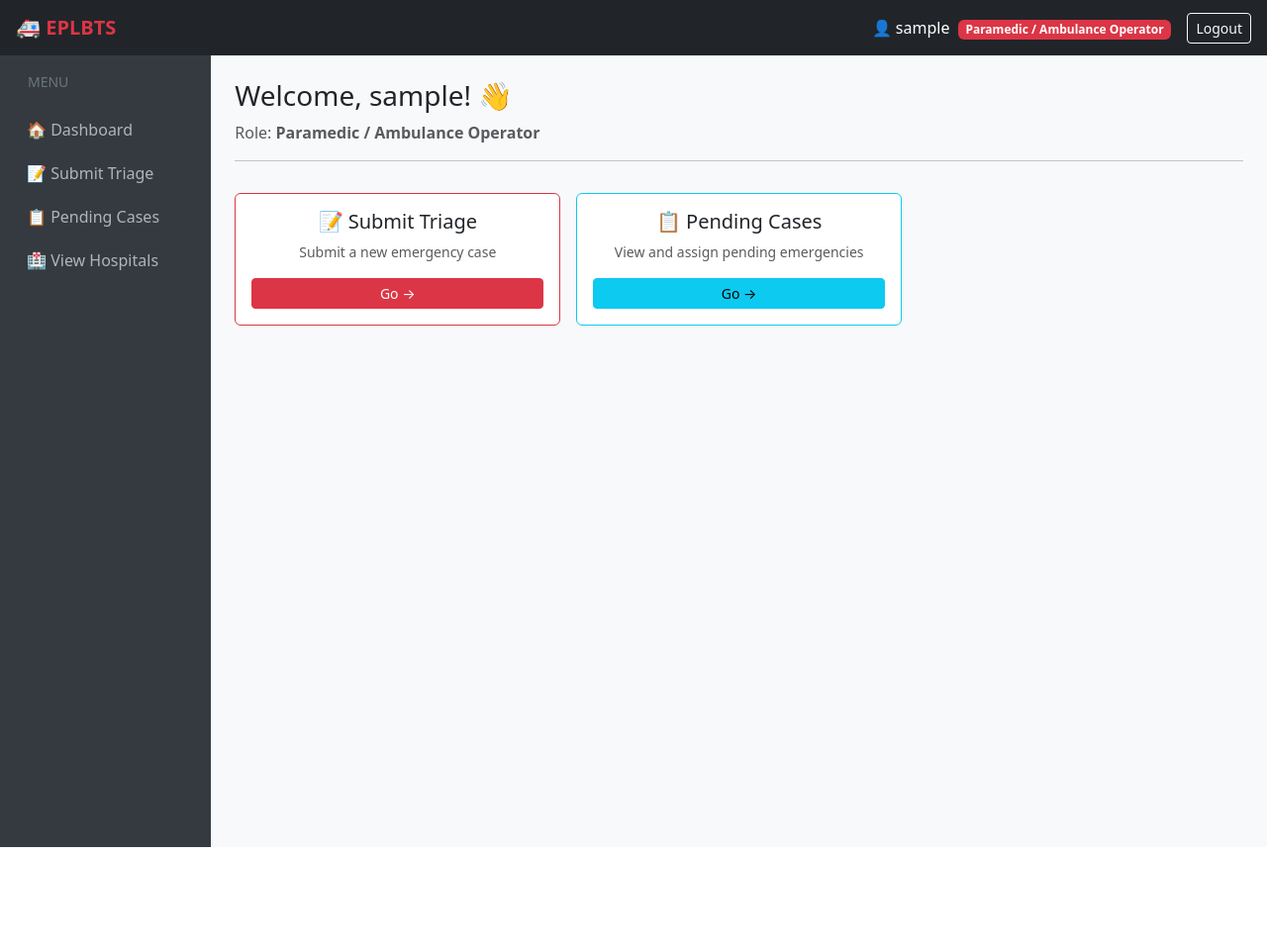
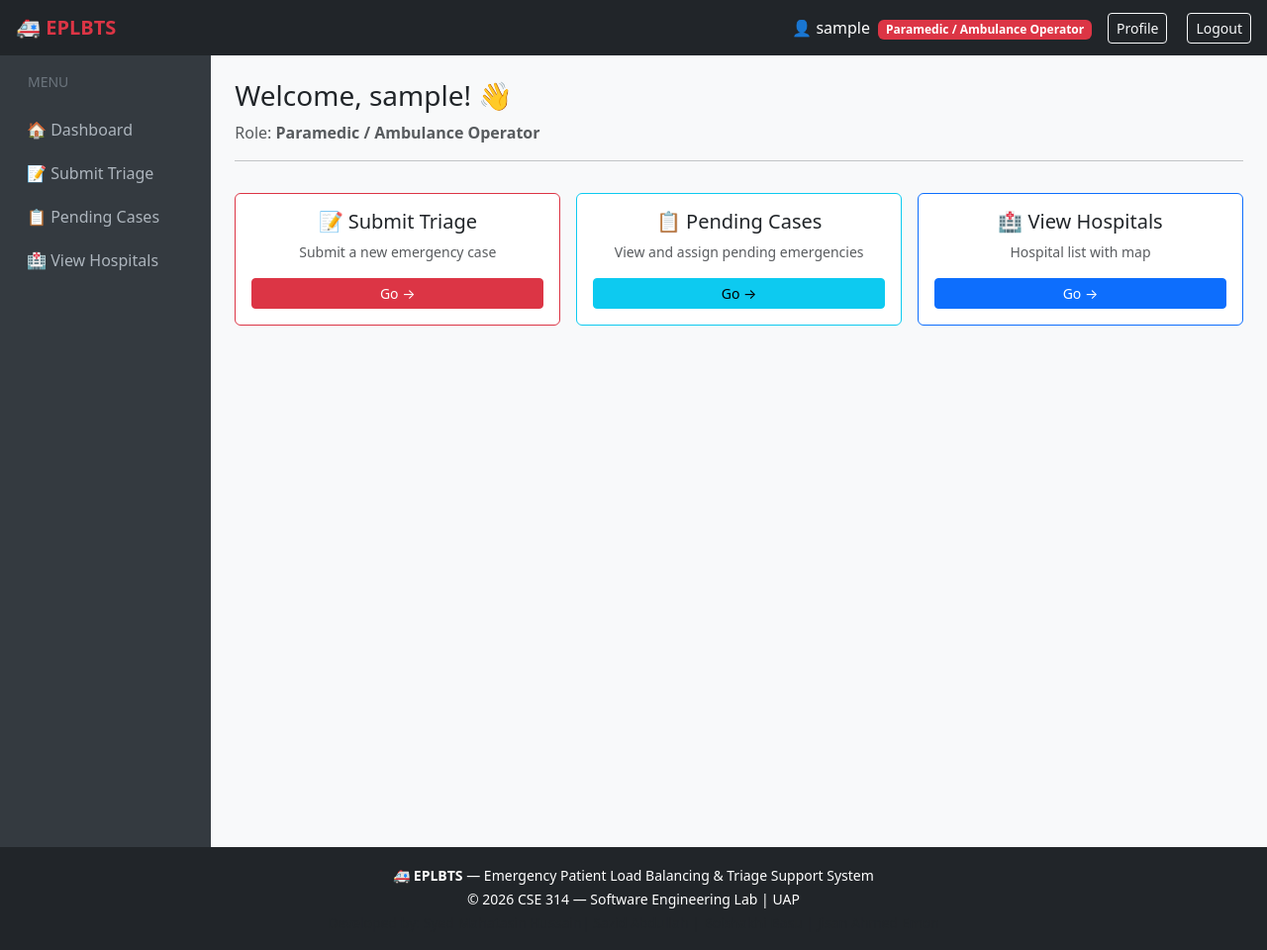
Before and after one commit to Rizon40/EPLBTS-Project, a Django app: page /home/ in a window 1280 px wide. Shown: the whole page at 99% size. Before the commit the page ends 856 px from the top, so only its background shows below. Run offline with Django 5.2, Linux system fonts and the light colour scheme; the visitor is signed in with stand-in values (Sample User, id 1).

Commit message:
Update base and deshboard.html

```diff
--- a/eplbts/templates/base.html
+++ b/eplbts/templates/base.html
@@ -7,8 +7,17 @@
     <!-- Bootstrap 5 CDN -->
     <link href="https://cdn.jsdelivr.net/npm/bootstrap@5.3.0/dist/css/bootstrap.min.css" rel="stylesheet">
     <style>
+
+
         body {
             background-color: #f8f9fa;
+            display: flex;
+            flex-direction: column;
+            min-height: 100vh;
+        }
+
+        .container-fluid {
+            flex: 1;
         }
 
         .navbar-brand {
@@ -33,6 +42,13 @@
             color: white;
         }
 
+        .sidebar a.active {
+            background-color: #495057;
+            color: white;
+            font-weight: bold;
+            border-left: 3px solid #dc3545;
+        }
+
         .role-badge {
             font-size: 0.75rem;
         }
@@ -46,9 +62,12 @@
     {% if user.is_authenticated %}
     <div class="d-flex align-items-center gap-3">
         <span class="text-white">
-            👤 {{ user.username }}
-            <span class="badge bg-danger role-badge ms-1">{{ user.get_role_display }}</span>
-        </span>
+    <a href="{% url 'user_profile' %}" class="text-white text-decoration-none">
+        👤 {{ user.username }}
+    </a>
+    <span class="badge bg-danger role-badge ms-1">{{ user.get_role_display }}</span>
+</span>
+        <a href="{% url 'user_profile' %}" class="btn btn-outline-light btn-sm me-1">Profile</a>
         <a href="{% url 'logout' %}" class="btn btn-outline-light btn-sm">Logout</a>
     </div>
     {% endif %}
@@ -62,35 +81,59 @@
         <div class="col-md-2 sidebar py-3">
             <p class="text-secondary px-3 small">MENU</p>
 
-            <a href="{% url 'dashboard' %}">🏠 Dashboard</a>
+            <a href="{% url 'dashboard' %}"
+               class="{% if request.resolver_match.url_name == 'dashboard' %}active{% endif %}">🏠 Dashboard</a>
 
             {% if user.is_patient %}
-            <a href="{% url 'sos_emergency' %}">🆘 SOS Emergency</a>
-            <a href="{% url 'hospital_list' %}">🏥 Find Hospital</a>
+            <a href="{% url 'sos_emergency' %}"
+               class="{% if request.resolver_match.url_name == 'sos_emergency' %}active{% endif %}">🆘 SOS Emergency</a>
+            <a href="{% url 'hospital_list' %}"
+               class="{% if request.resolver_match.url_name == 'hospital_list' %}active{% endif %}">🏥 Find Hospital</a>
             {% endif %}
 
             {% if user.is_paramedic %}
-            <a href="{% url 'submit_triage' %}">📝 Submit Triage</a>
-            <a href="{% url 'pending_cases' %}">📋 Pending Cases</a>
-            <a href="{% url 'hospital_list' %}">🏥 View Hospitals</a>
+            <a href="{% url 'submit_triage' %}"
+               class="{% if request.resolver_match.url_name == 'submit_triage' %}active{% endif %}">📝 Submit Triage</a>
+            <a href="{% url 'pending_cases' %}"
+               class="{% if request.resolver_match.url_name == 'pending_cases' %}active{% endif %}">📋 Pending Cases</a>
+            <a href="{% url 'hospital_list' %}"
+               class="{% if request.resolver_match.url_name == 'hospital_list' %}active{% endif %}">🏥 View Hospitals</a>
             {% endif %}
 
             {% if user.is_hospital_admin %}
-            <a href="{% url 'update_hospital_status' %}">🏥 Update Hospital Status</a>
-            <a href="{% url 'incoming_transfers' %}">📋 Transfer Requests</a>
-            <a href="{% url 'hospital_notifications' %}">🔔 Notifications</a>
+            <a href="{% url 'update_hospital_status' %}"
+               class="{% if request.resolver_match.url_name == 'update_hospital_status' %}active{% endif %}">🏥 Update
+                Hospital Status</a>
+            <a href="{% url 'incoming_transfers' %}"
+               class="{% if request.resolver_match.url_name == 'incoming_transfers' %}active{% endif %}">📋 Transfer
+                Requests</a>
+            <a href="{% url 'hospital_notifications' %}"
+               class="{% if request.resolver_match.url_name == 'hospital_notifications' %}active{% endif %}">🔔
+                Notifications</a>
             {% endif %}
 
             {% if user.is_authority %}
-            <a href="{% url 'hospital_list' %}">📊 Monitor Hospitals</a>
-            <a href="#">📈 Emergency Trends</a>
+            <a href="{% url 'authority_dashboard' %}"
+               class="{% if request.resolver_match.url_name == 'authority_dashboard' %}active{% endif %}">📊 Monitor
+                Dashboard</a>
+            <a href="{% url 'hospital_list' %}"
+               class="{% if request.resolver_match.url_name == 'hospital_list' %}active{% endif %}">🏥 View Hospitals</a>
+            <a href="{% url 'audit_log' %}"
+               class="{% if request.resolver_match.url_name == 'audit_log' %}active{% endif %}">📝 Audit Logs</a>
             {% endif %}
 
             {% if user.is_system_admin %}
-            <a href="/admin/">⚙️ Admin Panel</a>
+            <a href="{% url 'manage_hospitals' %}"
+               class="{% if request.resolver_match.url_name == 'manage_hospitals' %}active{% endif %}">🏥 Manage
+                Hospitals</a>
+            <a href="{% url 'manage_users' %}"
+               class="{% if request.resolver_match.url_name == 'manage_users' %}active{% endif %}">👥 Manage Users</a>
+            <a href="{% url 'audit_log' %}"
+               class="{% if request.resolver_match.url_name == 'audit_log' %}active{% endif %}">📝 Audit Logs</a>
             {% endif %}
         </div>
         {% endif %}
+
 
         <!-- Main Content -->
         <div class="{% if user.is_authenticated %}col-md-10{% else %}col-md-12{% endif %} py-4 px-4">
@@ -112,5 +155,17 @@
 </div>
 
 <script src="https://cdn.jsdelivr.net/npm/bootstrap@5.3.0/dist/js/bootstrap.bundle.min.js"></script>
+<!-- Footer -->
+<footer class="bg-dark text-white text-center py-3 mt-auto">
+    <div class="container">
+        <small>
+            🚑 <strong>EPLBTS</strong> — Emergency Patient Load Balancing & Triage Support System
+            <br>
+            © 2026 CSE 314 — Software Engineering Lab | UAP
+            <br>
+            <span class="text-muted">Developed by: Syed Mahatasin Hussain| Sazid Abdullah | Boishakhi Basu | Jisan Ahmed Emon</span>
+        </small>
+    </div>
+</footer>
 </body>
 </html>
--- a/eplbts/templates/dashboard.html
+++ b/eplbts/templates/dashboard.html
@@ -22,6 +22,13 @@
             <a href="{% url 'sos_emergency' %}" class="btn btn-warning btn-sm">Go →</a>
         </div>
     </div>
+    <div class="col-md-4">
+        <div class="card border-primary text-center p-3">
+            <h5>🏥 Find Hospital</h5>
+            <p class="text-muted small">View hospitals and distances</p>
+            <a href="{% url 'hospital_list' %}" class="btn btn-primary btn-sm">Go →</a>
+        </div>
+    </div>
     {% endif %}
 
     {% if user.is_paramedic %}
@@ -36,7 +43,17 @@
         <div class="card border-info text-center p-3">
             <h5>📋 Pending Cases</h5>
             <p class="text-muted small">View and assign pending emergencies</p>
+            {% if pending_count %}
+            <span class="badge bg-danger mb-2" style="font-size: 1.2rem;">{{ pending_count }} pending</span>
+            {% endif %}
             <a href="{% url 'pending_cases' %}" class="btn btn-info btn-sm">Go →</a>
+        </div>
+    </div>
+    <div class="col-md-4">
+        <div class="card border-primary text-center p-3">
+            <h5>🏥 View Hospitals</h5>
+            <p class="text-muted small">Hospital list with map</p>
+            <a href="{% url 'hospital_list' %}" class="btn btn-primary btn-sm">Go →</a>
         </div>
     </div>
     {% endif %}
@@ -53,6 +70,9 @@
         <div class="card border-warning text-center p-3">
             <h5>📋 Transfer Requests</h5>
             <p class="text-muted small">View incoming patient transfers</p>
+            {% if pending_transfers %}
+            <span class="badge bg-danger mb-2" style="font-size: 1.2rem;">{{ pending_transfers }} pending</span>
+            {% endif %}
             <a href="{% url 'incoming_transfers' %}" class="btn btn-warning btn-sm">Go →</a>
         </div>
     </div>
@@ -60,6 +80,9 @@
         <div class="card border-secondary text-center p-3">
             <h5>🔔 Notifications</h5>
             <p class="text-muted small">View emergency alerts</p>
+            {% if unread_notifications %}
+            <span class="badge bg-danger mb-2" style="font-size: 1.2rem;">{{ unread_notifications }} alerts</span>
+            {% endif %}
             <a href="{% url 'hospital_notifications' %}" class="btn btn-secondary btn-sm">Go →</a>
         </div>
     </div>
@@ -69,18 +92,46 @@
     <div class="col-md-4">
         <div class="card border-success text-center p-3">
             <h5>📊 Monitor Dashboard</h5>
-            <p class="text-muted small">View hospital load and trends</p>
-            <a href="{% url 'hospital_list' %}" class="btn btn-success btn-sm">Go →</a>
+            <p class="text-muted small">View statistics and trends</p>
+            <a href="{% url 'authority_dashboard' %}" class="btn btn-success btn-sm">Go →</a>
+        </div>
+    </div>
+    <div class="col-md-4">
+        <div class="card border-primary text-center p-3">
+            <h5>🏥 View Hospitals</h5>
+            <p class="text-muted small">Hospital list with status</p>
+            <a href="{% url 'hospital_list' %}" class="btn btn-primary btn-sm">Go →</a>
+        </div>
+    </div>
+    <div class="col-md-4">
+        <div class="card border-dark text-center p-3">
+            <h5>📝 Audit Logs</h5>
+            <p class="text-muted small">View system action history</p>
+            <a href="{% url 'audit_log' %}" class="btn btn-dark btn-sm">Go →</a>
         </div>
     </div>
     {% endif %}
 
     {% if user.is_system_admin %}
     <div class="col-md-4">
+        <div class="card border-success text-center p-3">
+            <h5>🏥 Manage Hospitals</h5>
+            <p class="text-muted small">Add, edit, remove hospitals</p>
+            <a href="{% url 'manage_hospitals' %}" class="btn btn-success btn-sm">Go →</a>
+        </div>
+    </div>
+    <div class="col-md-4">
+        <div class="card border-primary text-center p-3">
+            <h5>👥 Manage Users</h5>
+            <p class="text-muted small">View and manage user accounts</p>
+            <a href="{% url 'manage_users' %}" class="btn btn-primary btn-sm">Go →</a>
+        </div>
+    </div>
+    <div class="col-md-4">
         <div class="card border-dark text-center p-3">
-            <h5>⚙️ Admin Panel</h5>
-            <p class="text-muted small">Manage users and system settings</p>
-            <a href="/admin/" class="btn btn-dark btn-sm">Go →</a>
+            <h5>📝 Audit Logs</h5>
+            <p class="text-muted small">View system action history</p>
+            <a href="{% url 'audit_log' %}" class="btn btn-dark btn-sm">Go →</a>
         </div>
     </div>
     {% endif %}
```
